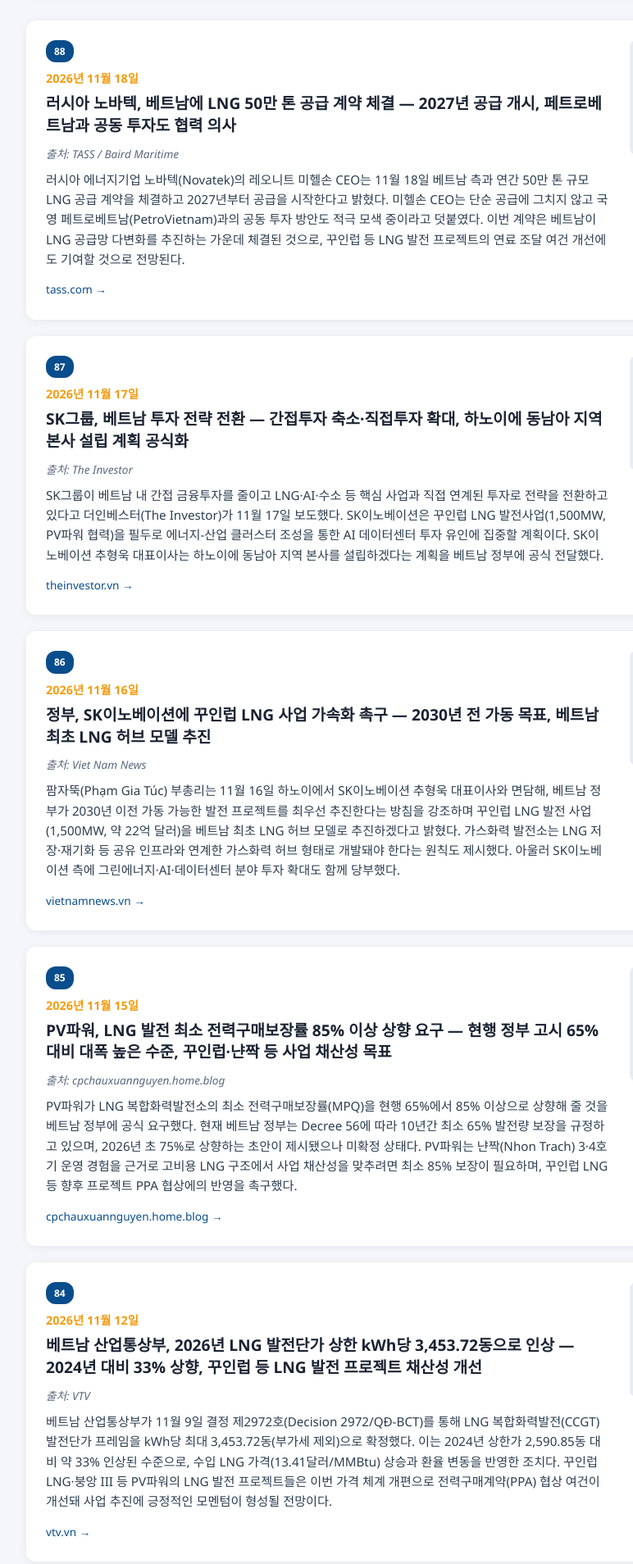
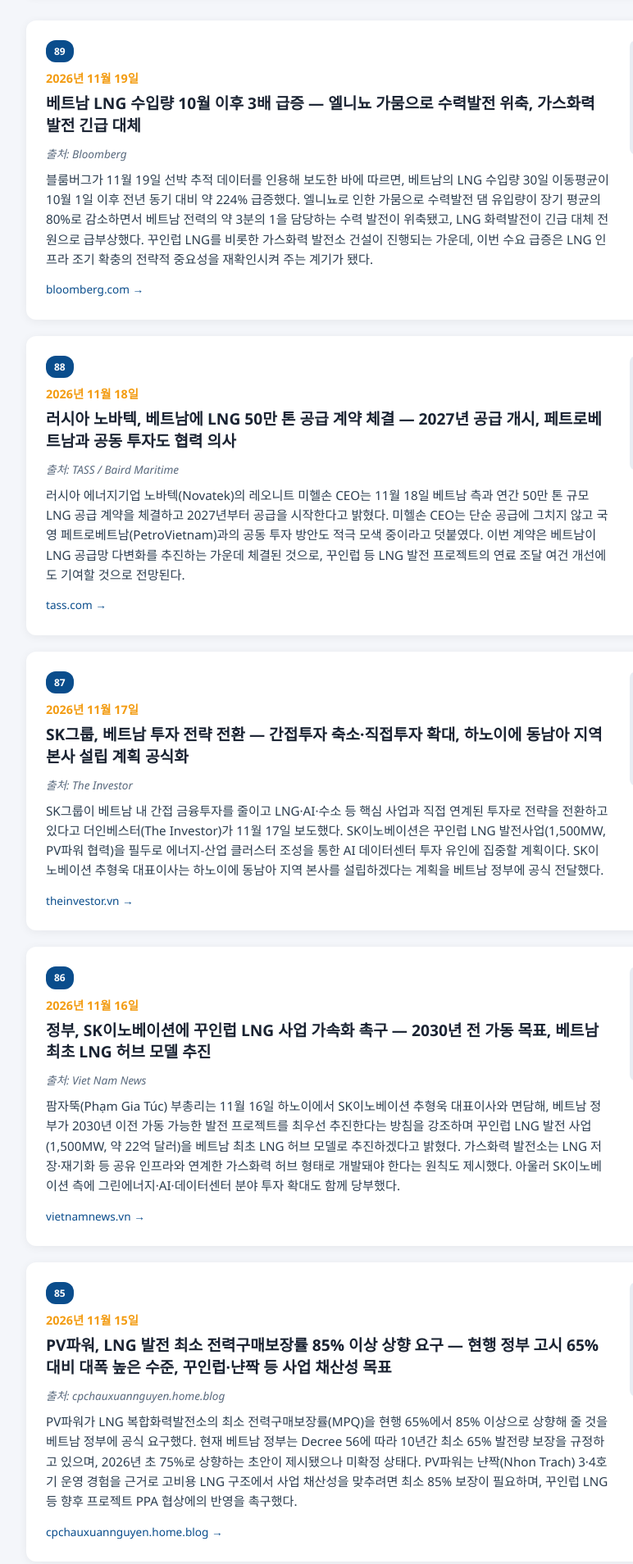
Before and after one commit to YW727/Vietnam_news_sites, a plain HTML site: page pv-power-news/QL progress news.html in a window 1280 px wide. Shown: the part 532-2440 px from the top of the page at 82% size, without its empty margins (128-900 px from the left). Drawn offline with Linux system fonts and the light colour scheme.

Commit message:
daily: update sites with new articles (2026-11-19 UTC)
Co-Authored-By: Claude Sonnet 4.6 <noreply@anthropic.com>
Claude-Session: https://claude.ai/code/session_01KE2a9nzmdrqkDL4RCStnPy

```diff
--- a/pv-power-news/QL progress news.html
+++ b/pv-power-news/QL progress news.html
@@ -214,6 +214,18 @@
 
   <article class="article">
     <div class="article-content">
+      <span class="badge">89</span>
+      <div class="date">2026년 11월 19일</div>
+      <h2>베트남 LNG 수입량 10월 이후 3배 급증 — 엘니뇨 가뭄으로 수력발전 위축, 가스화력 발전 긴급 대체</h2>
+      <div class="source">출처: Bloomberg</div>
+      <p class="summary">블룸버그가 11월 19일 선박 추적 데이터를 인용해 보도한 바에 따르면, 베트남의 LNG 수입량 30일 이동평균이 10월 1일 이후 전년 동기 대비 약 224% 급증했다. 엘니뇨로 인한 가뭄으로 수력발전 댐 유입량이 장기 평균의 80%로 감소하면서 베트남 전력의 약 3분의 1을 담당하는 수력 발전이 위축됐고, LNG 화력발전이 긴급 대체 전원으로 급부상했다. 꾸인럽 LNG를 비롯한 가스화력 발전소 건설이 진행되는 가운데, 이번 수요 급증은 LNG 인프라 조기 확충의 전략적 중요성을 재확인시켜 주는 계기가 됐다.</p>
+      <a href="https://www.bloomberg.com/news/articles/2026-11-19/vietnam-triples-lng-imports-as-el-nino-saps-hydropower-output" target="_blank">bloomberg.com →</a>
+    </div>
+    <div class="article-image"></div>
+  </article>
+
+  <article class="article">
+    <div class="article-content">
       <span class="badge">88</span>
       <div class="date">2026년 11월 18일</div>
       <h2>러시아 노바텍, 베트남에 LNG 50만 톤 공급 계약 체결 — 2027년 공급 개시, 페트로베트남과 공동 투자도 협력 의사</h2>
@@ -260,18 +272,6 @@
     <div class="article-image"></div>
   </article>
 
-  <article class="article">
-    <div class="article-content">
-      <span class="badge">84</span>
-      <div class="date">2026년 11월 12일</div>
-      <h2>베트남 산업통상부, 2026년 LNG 발전단가 상한 kWh당 3,453.72동으로 인상 — 2024년 대비 33% 상향, 꾸인럽 등 LNG 발전 프로젝트 채산성 개선</h2>
-      <div class="source">출처: VTV</div>
-      <p class="summary">베트남 산업통상부가 11월 9일 결정 제2972호(Decision 2972/QĐ-BCT)를 통해 LNG 복합화력발전(CCGT) 발전단가 프레임을 kWh당 최대 3,453.72동(부가세 제외)으로 확정했다. 이는 2024년 상한가 2,590.85동 대비 약 33% 인상된 수준으로, 수입 LNG 가격(13.41달러/MMBtu) 상승과 환율 변동을 반영한 조치다. 꾸인럽 LNG·붕앙 III 등 PV파워의 LNG 발전 프로젝트들은 이번 가격 체계 개편으로 전력구매계약(PPA) 협상 여건이 개선돼 사업 추진에 긍정적인 모멘텀이 형성될 전망이다.</p>
-      <a href="https://vtv.vn/phe-duyet-khung-gia-phat-dien-lng-nam-2026-toi-da-345372-dong-kwh-100261112152128219.htm" target="_blank">vtv.vn →</a>
-    </div>
-    <div class="article-image"></div>
-  </article>
-
 
 
   <div class="summary-box">
```
